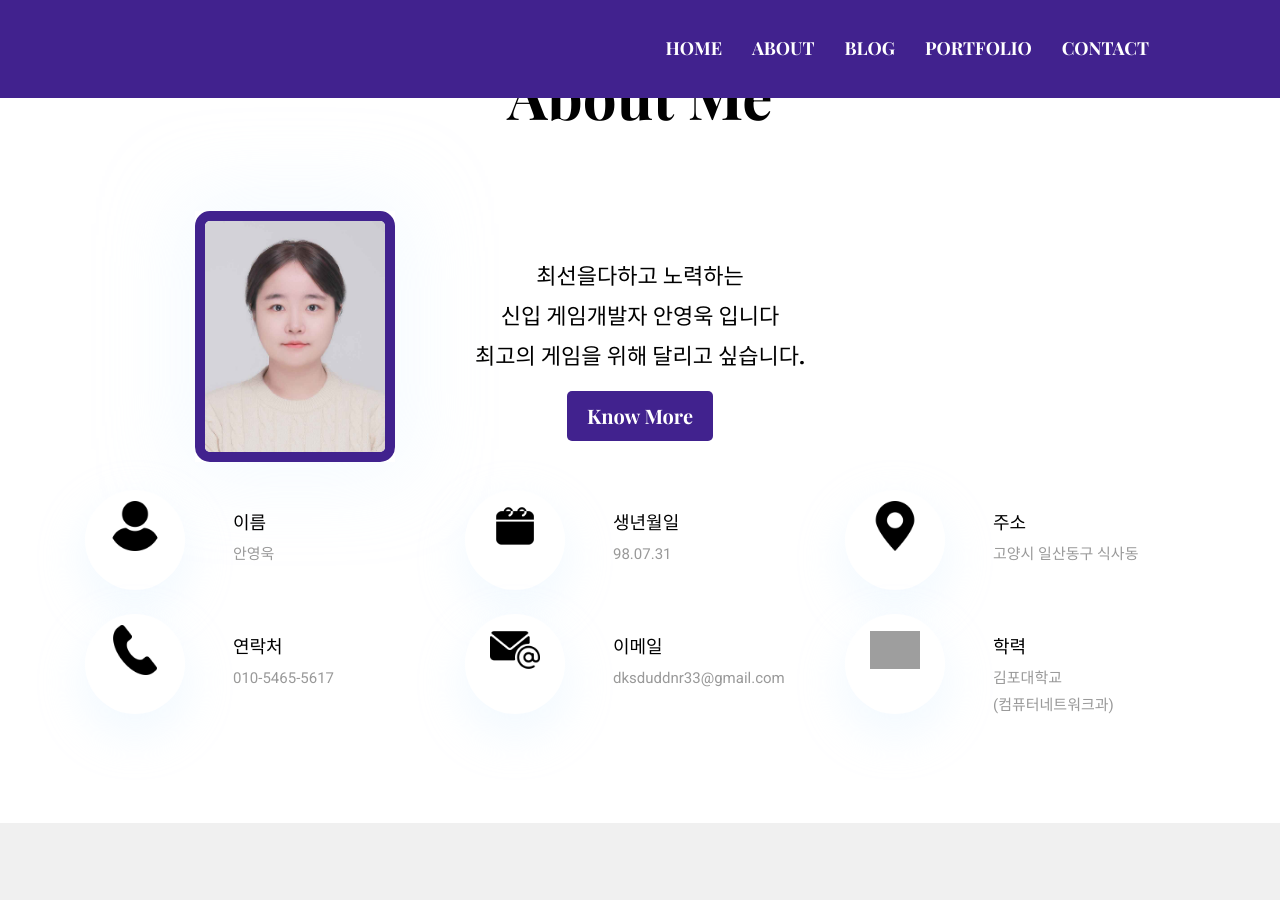
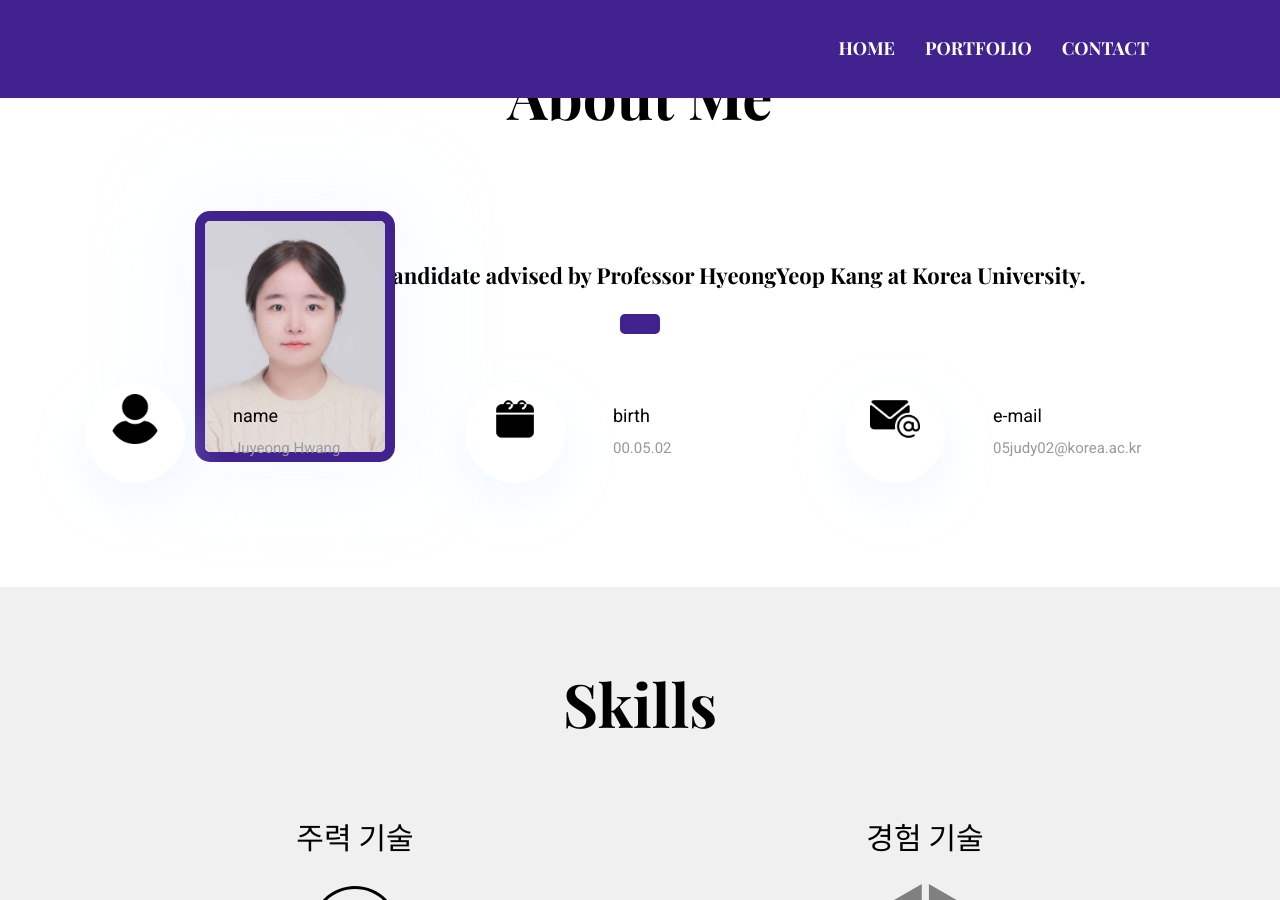
Before and after one commit to JuyeongHwang/JuyeongHwang.github.io, a Jekyll site: the page built from index.html, in a window 1280 px wide and 900 px high, scrolled down 562 px. Built offline with Jekyll 4.4.1, drawn with Linux system fonts in a browser that asks for light colours; some web fonts are replaced; grey boxes are pictures that could not be loaded.

Commit message:
name, birth, e-mail

```diff
--- a/_data/settings.yml
+++ b/_data/settings.yml
@@ -12,8 +12,8 @@ email: 05judy02@korea.ac.kr
 copyright: Copyright &copy; 2020 Designed by [Themefisher](https://themefisher.com) & Developed by [Getjekyllthemes](https://getjekyllthemes.com) / Modified by [zombow](https://github.com/zombow)
 
 menu:
-  - { name: About, link: "/about" }
-  - { name: Blog, link: "/myblog" }
+  # - { name: About, link: "/about" }
+  # - { name: Blog, link: "/myblog" }
   - { name: Portfolio, link: "/portfolio" }
   - { name: Contact, link: "/contact" }
 
@@ -46,40 +46,40 @@ social:
 
 # About Section 나에대한 짧은소개
 about-title: About Me
-blurb: "최선을다하고 노력하는 <br>신입 게임개발자 안영욱 입니다 <br>최고의 게임을 위해 달리고 싶습니다."
+blurb: "Hello, I am a Ph.D candidate advised by Professor HyeongYeop Kang at Korea University."
 infos:
   - {
     icon: "assets/images/icons/name-icon.png",
-    title: 이름,
-    data: 안영욱,
+    title: name,
+    data: "Juyeong Hwang",
   }
   - {
     icon: "assets/images/icons/date-icon.png",
-    title: 생년월일,
-    data: 98.07.31,
+    title: birth,
+    data: "00.05.02",
   }
-  - {
-    icon: "assets/images/icons/location-icon.png",
-    title: 주소,
-    data: 고양시 일산동구 식사동,
-  }
-  - {
-    icon: "assets/images/icons/phone-icon.png",
-    title : 연락처,
-    data: 010-5465-5617,
-  }
+  # - {
+  #   icon: "assets/images/icons/location-icon.png",
+  #   title: 주소,
+  #   data: 고양시 일산동구 식사동,
+  # }
+  # - {
+  #   icon: "assets/images/icons/phone-icon.png",
+  #   title : 연락처,
+  #   data: 010-5465-5617,
+  # }
   - {
     icon: "assets/images/icons/email-icon.png",
-    title : 이메일,
-    data: dksduddnr33@gmail.com,
+    title : e-mail,
+    data: "05judy02@korea.ac.kr",
   }
-  - {
-    icon: "assets/images/icons/education-icon.png",
-    title : 학력,
-    data: 김포대학교 <br> (컴퓨터네트워크과)
-  }
-blurb-btn-link: "/about"
-blurb-btn-name: know more
+  # - {
+  #   icon: "assets/images/icons/education-icon.png",
+  #   title : 학력,
+  #   data: 김포대학교 <br> (컴퓨터네트워크과)
+  # }
+# blurb-btn-link: "/about"
+# blurb-btn-name: know more
 
 # About Page
 
```
